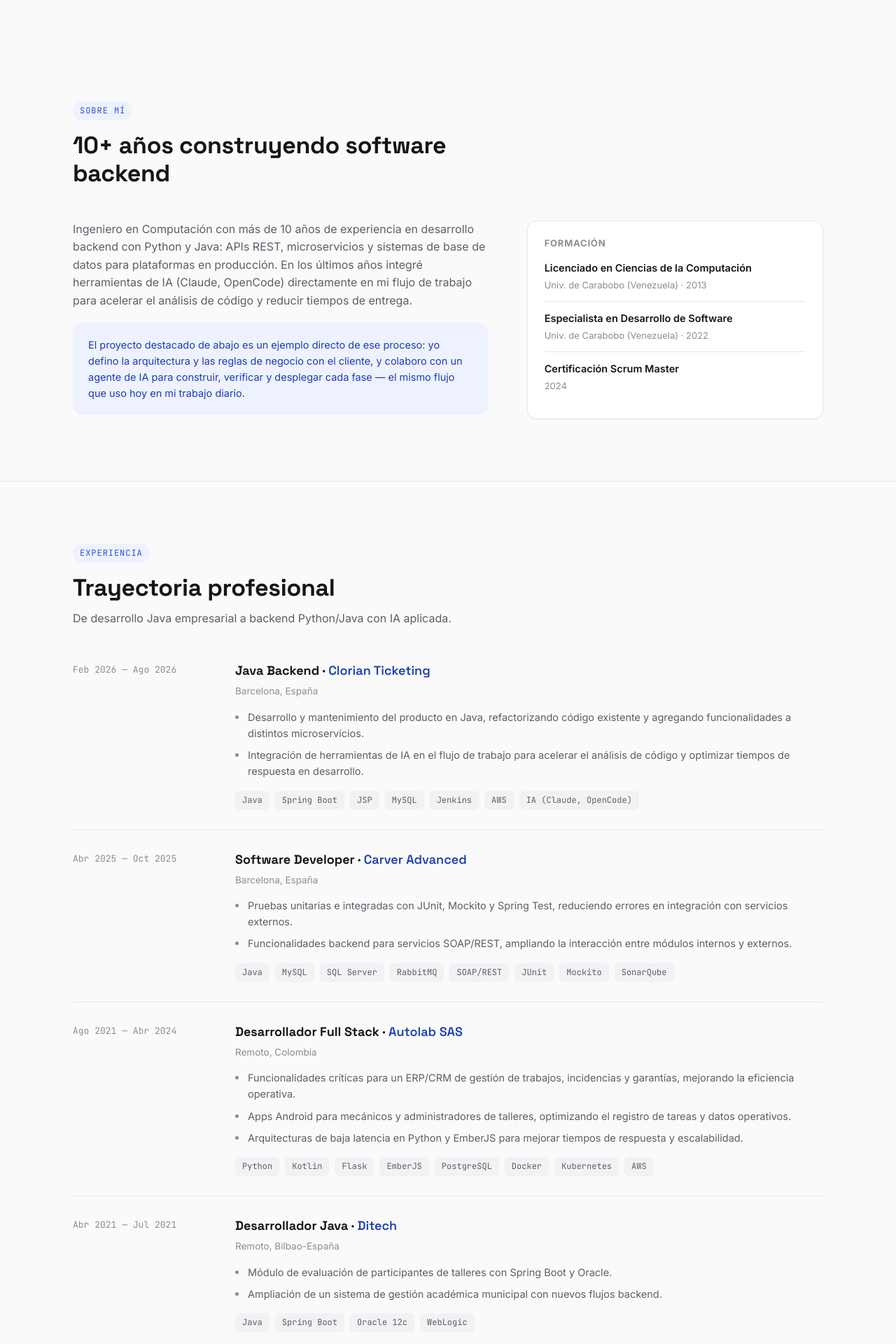
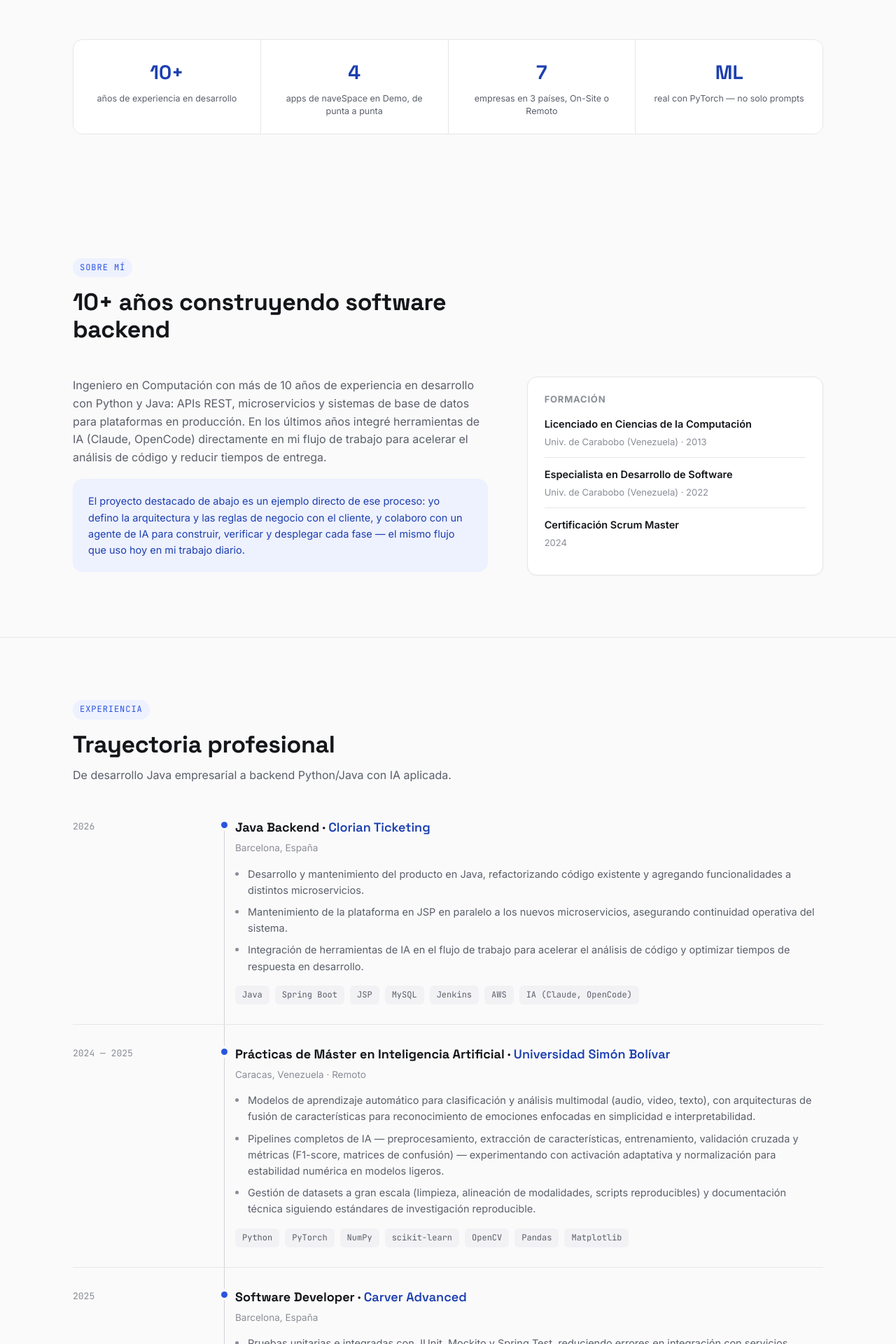
Before and after one commit to darwinrocha85/darwin-rocha-portfolio, a React (Vite) app: page / in a window 1280 px wide. Shown: the part 700-2620 px from the top of the page at 70% size. Built offline with nearby package versions, Linux system fonts and the light colour scheme.

Commit message:
3er push-initial

```diff
--- a/src/App.jsx
+++ b/src/App.jsx
@@ -1,5 +1,6 @@
 import Header from './components/Header'
 import Hero from './components/Hero'
+import Highlights from './components/Highlights'
 import About from './components/About'
 import Experience from './components/Experience'
 import Skills from './components/Skills'
@@ -14,6 +15,7 @@ export default function App() {
       <Header />
       <main>
         <Hero />
+        <Highlights />
         <About />
         <Experience />
         <Skills />
--- a/src/components/About.jsx
+++ b/src/components/About.jsx
@@ -1,8 +1,10 @@
 import { education, profile } from '../data/content'
+import { useReveal } from '../hooks/useReveal'
 
 export default function About() {
+  const { ref, revealed } = useReveal()
   return (
-    <section className="section" id="sobre-mi">
+    <section ref={ref} className={`section reveal${revealed ? ' is-visible' : ''}`} id="sobre-mi">
       <div className="container">
         <div className="section-head">
           <span className="eyebrow">Sobre mí</span>
--- a/src/components/Contact.jsx
+++ b/src/components/Contact.jsx
@@ -1,8 +1,10 @@
 import { profile } from '../data/content'
+import { useReveal } from '../hooks/useReveal'
 
 export default function Contact() {
+  const { ref, revealed } = useReveal()
   return (
-    <section className="section" id="contacto">
+    <section ref={ref} className={`section reveal${revealed ? ' is-visible' : ''}`} id="contacto">
       <div className="container">
         <div className="contact-panel">
           <span className="eyebrow">Contacto</span>
--- a/src/components/Experience.jsx
+++ b/src/components/Experience.jsx
@@ -1,8 +1,10 @@
 import { experience } from '../data/content'
+import { useReveal } from '../hooks/useReveal'
 
 export default function Experience() {
+  const { ref, revealed } = useReveal()
   return (
-    <section className="section" id="experiencia">
+    <section ref={ref} className={`section reveal${revealed ? ' is-visible' : ''}`} id="experiencia">
       <div className="container">
         <div className="section-head">
           <span className="eyebrow">Experiencia</span>
--- a/src/components/FeaturedProject.jsx
+++ b/src/components/FeaturedProject.jsx
@@ -1,12 +1,14 @@
 import { useState } from 'react'
 import { featuredProject } from '../data/content'
+import { useReveal } from '../hooks/useReveal'
 
 export default function FeaturedProject() {
   const [audience, setAudience] = useState('hr')
   const copy = audience === 'hr' ? featuredProject.hrDescription : featuredProject.techDescription
+  const { ref, revealed } = useReveal()
 
   return (
-    <section className="section" id="proyecto-destacado">
+    <section ref={ref} className={`section reveal${revealed ? ' is-visible' : ''}`} id="proyecto-destacado">
       <div className="container">
         <div className="featured">
           <div className="featured-inner">
--- /dev/null
+++ b/src/components/Highlights.jsx
@@ -0,0 +1,18 @@
+import { highlights } from '../data/content'
+
+export default function Highlights() {
+  return (
+    <div className="highlights-strip">
+      <div className="container">
+        <div className="highlights-grid">
+          {highlights.map((item) => (
+            <div className="highlight-tile" key={item.label}>
+              <div className="highlight-value">{item.value}</div>
+              <div className="highlight-label">{item.label}</div>
+            </div>
+          ))}
+        </div>
+      </div>
+    </div>
+  )
+}
--- a/src/components/OtherProjects.jsx
+++ b/src/components/OtherProjects.jsx
@@ -1,8 +1,10 @@
 import { otherProjects } from '../data/content'
+import { useReveal } from '../hooks/useReveal'
 
 export default function OtherProjects() {
+  const { ref, revealed } = useReveal()
   return (
-    <section className="section" id="otros-proyectos">
+    <section ref={ref} className={`section reveal${revealed ? ' is-visible' : ''}`} id="otros-proyectos">
       <div className="container">
         <div className="section-head">
           <span className="eyebrow">Otros proyectos</span>
--- a/src/components/Skills.jsx
+++ b/src/components/Skills.jsx
@@ -1,8 +1,10 @@
 import { skillGroups } from '../data/content'
+import { useReveal } from '../hooks/useReveal'
 
 export default function Skills() {
+  const { ref, revealed } = useReveal()
   return (
-    <section className="section" id="skills">
+    <section ref={ref} className={`section reveal${revealed ? ' is-visible' : ''}`} id="skills">
       <div className="container">
         <div className="section-head">
           <span className="eyebrow">Skills</span>
--- a/src/data/content.js
+++ b/src/data/content.js
@@ -7,28 +7,48 @@ export const profile = {
   linkedin: 'https://linkedin.com/in/darwinrocha',
   cvUrl: '/cv/Darwin_Rocha_CV.pdf',
   summary:
-    'Ingeniero en Computación con más de 10 años de experiencia en desarrollo backend con Python y Java: APIs REST, microservicios y sistemas de base de datos para plataformas en producción. En los últimos años integré herramientas de IA (Claude, OpenCode) directamente en mi flujo de trabajo para acelerar el análisis de código y reducir tiempos de entrega.',
+    'Ingeniero en Computación con más de 10 años de experiencia en desarrollo con Python y Java: APIs REST, microservicios y sistemas de base de datos para plataformas en producción. En los últimos años integré herramientas de IA (Claude, OpenCode) directamente en mi flujo de trabajo para acelerar el análisis de código y reducir tiempos de entrega.',
   aiNote:
     'El proyecto destacado de abajo es un ejemplo directo de ese proceso: yo defino la arquitectura y las reglas de negocio con el cliente, y colaboro con un agente de IA para construir, verificar y desplegar cada fase — el mismo flujo que uso hoy en mi trabajo diario.',
 }
+
+export const highlights = [
+  { value: '10+', label: 'años de experiencia en desarrollo' },
+  { value: '4', label: 'apps de naveSpace en Demo, de punta a punta' },
+  { value: '7', label: 'empresas en 3 países, On-Site o Remoto ' },
+  { value: 'ML', label: 'real con PyTorch — no solo prompts' },
+]
 
 export const experience = [
   {
     company: 'Clorian Ticketing',
     role: 'Java Backend',
     place: 'Barcelona, España',
-    period: 'Feb 2026 — Ago 2026',
+    period: '2026',
     tech: ['Java', 'Spring Boot', 'JSP', 'MySQL', 'Jenkins', 'AWS', 'IA (Claude, OpenCode)'],
     bullets: [
       'Desarrollo y mantenimiento del producto en Java, refactorizando código existente y agregando funcionalidades a distintos microservicios.',
+      'Mantenimiento de la plataforma en JSP en paralelo a los nuevos microservicios, asegurando continuidad operativa del sistema.',
       'Integración de herramientas de IA en el flujo de trabajo para acelerar el análisis de código y optimizar tiempos de respuesta en desarrollo.',
+    ],
+  },
+  {
+    company: 'Universidad Simón Bolívar',
+    role: 'Prácticas de Máster en Inteligencia Artificial',
+    place: 'Caracas, Venezuela · Remoto',
+    period: '2024 — 2025',
+    tech: ['Python', 'PyTorch', 'NumPy', 'scikit-learn', 'OpenCV', 'Pandas', 'Matplotlib'],
+    bullets: [
+      'Modelos de aprendizaje automático para clasificación y análisis multimodal (audio, video, texto), con arquitecturas de fusión de características para reconocimiento de emociones enfocadas en simplicidad e interpretabilidad.',
+      'Pipelines completos de IA — preprocesamiento, extracción de características, entrenamiento, validación cruzada y métricas (F1-score, matrices de confusión) — experimentando con activación adaptativa y normalización para estabilidad numérica en modelos ligeros.',
+      'Gestión de datasets a gran escala (limpieza, alineación de modalidades, scripts reproducibles) y documentación técnica siguiendo estándares de investigación reproducible.',
     ],
   },
   {
     company: 'Carver Advanced',
     role: 'Software Developer',
     place: 'Barcelona, España',
-    period: 'Abr 2025 — Oct 2025',
+    period: '2025',
     tech: ['Java', 'MySQL', 'SQL Server', 'RabbitMQ', 'SOAP/REST', 'JUnit', 'Mockito', 'SonarQube'],
     bullets: [
       'Pruebas unitarias e integradas con JUnit, Mockito y Spring Test, reduciendo errores en integración con servicios externos.',
@@ -39,7 +59,7 @@ export const experience = [
     company: 'Autolab SAS',
     role: 'Desarrollador Full Stack',
     place: 'Remoto, Colombia',
-    period: 'Ago 2021 — Abr 2024',
+    period: '2021 — 2024',
     tech: ['Python', 'Kotlin', 'Flask', 'EmberJS', 'PostgreSQL', 'Docker', 'Kubernetes', 'AWS'],
     bullets: [
       'Funcionalidades críticas para un ERP/CRM de gestión de trabajos, incidencias y garantías, mejorando la eficiencia operativa.',
@@ -48,21 +68,10 @@ export const experience = [
     ],
   },
   {
-    company: 'Ditech',
-    role: 'Desarrollador Java',
-    place: 'Remoto, Bilbao-España',
-    period: 'Abr 2021 — Jul 2021',
-    tech: ['Java', 'Spring Boot', 'Oracle 12c', 'WebLogic'],
-    bullets: [
-      'Módulo de evaluación de participantes de talleres con Spring Boot y Oracle.',
-      'Ampliación de un sistema de gestión académica municipal con nuevos flujos backend.',
-    ],
-  },
-  {
     company: 'GlobalHitss',
     role: 'Desarrollador Java',
     place: 'Bogotá, Colombia',
-    period: 'Ene 2019 — Abr 2021',
+    period: '2019 — 2021',
     tech: ['Java EE', 'PrimeFaces', 'JSF', 'JPA', 'Oracle 12c', 'WebLogic'],
     bullets: [
       'Módulo de agendamiento de técnicos, optimizando asignación y seguimiento de visitas.',
@@ -74,22 +83,24 @@ export const experience = [
     company: 'PetCaribe CA',
     role: 'Coordinador de Tecnología',
     place: 'Mariara, Venezuela',
-    period: 'Mar 2018 — Oct 2018',
+    period: '2018',
     tech: ['Gestión de proyectos', 'Infraestructura IT'],
     bullets: [
-      'Gestión de proyectos tecnológicos y políticas de uso y mantenimiento de infraestructura.',
-      'Coordinación de instalación de redes, equipos y sistemas críticos, con soporte técnico a áreas operativas.',
+      'Gestión de proyectos tecnológicos, definiendo políticas de uso y mantenimiento de infraestructura.',
+      'Coordinación de instalación de redes, equipos y sistemas críticos.',
+      'Soporte técnico a usuarios y áreas operativas de la organización.',
     ],
   },
   {
     company: 'Hecticus Inc',
     role: 'Developer App & Web',
     place: 'Caracas, Venezuela',
-    period: 'Sep 2016 — Oct 2017',
+    period: '2016 — 2017',
     tech: ['PHP', 'Laravel', 'Java', 'Spring Boot', 'Angular', 'MySQL'],
     bullets: [
-      'Módulos web con Laravel/PHP a partir de requerimientos de negocio.',
-      'Componentes en Spring Boot para extender funcionalidades internas de administración de clientes corporativos.',
+      'Análisis de requerimientos de negocio e implementación de módulos web con Laravel/PHP.',
+      'Desarrollo de componentes en Spring Boot para extender funcionalidades internas.',
+      'Soluciones para la administración y distribución del producto entre clientes corporativos.',
     ],
   },
 ]
@@ -106,7 +117,10 @@ export const skillGroups = [
   { label: 'Datos', items: ['MySQL', 'PostgreSQL', 'SQLite', 'Oracle 12c', 'H2', 'SQL Server'] },
   { label: 'Infraestructura', items: ['Docker', 'Kubernetes', 'AWS', 'Jenkins', 'Linux', 'WebLogic'] },
   { label: 'Calidad & Testing', items: ['JUnit', 'Mockito', 'Spring Test', 'SonarQube'] },
-  { label: 'IA aplicada', items: ['Claude', 'OpenCode', 'Flujos de desarrollo asistido por IA'] },
+  {
+    label: 'IA aplicada',
+    items: ['PyTorch', 'scikit-learn', 'OpenCV', 'Pandas', 'NumPy', 'Matplotlib', 'Claude', 'OpenCode'],
+  },
 ]
 
 export const featuredProject = {
--- /dev/null
+++ b/src/hooks/useReveal.js
@@ -0,0 +1,34 @@
+import { useEffect, useRef, useState } from 'react'
+
+/**
+ * Reveals an element (fade + slight rise) the first time it scrolls into view.
+ * Respects prefers-reduced-motion by showing content immediately.
+ */
+export function useReveal() {
+  const ref = useRef(null)
+  const [visible, setVisible] = useState(false)
+
+  useEffect(() => {
+    const node = ref.current
+    if (!node) return undefined
+
+    if (window.matchMedia('(prefers-reduced-motion: reduce)').matches) {
+      setVisible(true)
+      return undefined
+    }
+
+    const observer = new IntersectionObserver(
+      ([entry]) => {
+        if (entry.isIntersecting) {
+          setVisible(true)
+          observer.disconnect()
+        }
+      },
+      { threshold: 0.12 },
+    )
+    observer.observe(node)
+    return () => observer.disconnect()
+  }, [])
+
+  return { ref, revealed: visible }
+}
--- a/src/index.css
+++ b/src/index.css
@@ -68,6 +68,28 @@ ul {
 button {
   font-family: inherit;
   cursor: pointer;
+}
+
+/* Scroll reveal */
+.reveal {
+  opacity: 0;
+  transform: translateY(18px);
+  transition: opacity 0.7s ease, transform 0.7s ease;
+}
+
+.reveal.is-visible {
+  opacity: 1;
+  transform: none;
+}
+
+@media (prefers-reduced-motion: reduce) {
+  .reveal {
+    transition: none;
+  }
+
+  html {
+    scroll-behavior: auto;
+  }
 }
 
 .container {
@@ -160,12 +182,29 @@ button {
 }
 
 .nav-links a {
+  position: relative;
   color: var(--text-muted);
   transition: color 0.15s ease;
 }
 
+.nav-links a::after {
+  content: '';
+  position: absolute;
+  left: 0;
+  right: 100%;
+  bottom: -4px;
+  height: 2px;
+  background: var(--accent);
+  border-radius: 2px;
+  transition: right 0.2s ease;
+}
+
 .nav-links a:hover {
   color: var(--text);
+}
+
+.nav-links a:hover::after {
+  right: 0;
 }
 
 .nav-cta {
@@ -204,8 +243,14 @@ button {
   white-space: nowrap;
 }
 
+.btn:hover {
+  transform: translateY(-1px);
+  box-shadow: var(--shadow-sm);
+}
+
 .btn:active {
   transform: translateY(1px);
+  box-shadow: none;
 }
 
 .btn-primary {
@@ -233,8 +278,81 @@ button {
 }
 
 /* Hero */
+@keyframes fadeUp {
+  from {
+    opacity: 0;
+    transform: translateY(14px);
+  }
+  to {
+    opacity: 1;
+    transform: none;
+  }
+}
+
 .hero {
+  position: relative;
   padding: 120px 0 96px;
+  overflow: hidden;
+}
+
+.hero::before {
+  content: '';
+  position: absolute;
+  inset: 0;
+  background-image: radial-gradient(var(--border-strong) 1px, transparent 1px);
+  background-size: 26px 26px;
+  -webkit-mask-image: radial-gradient(ellipse 55% 65% at 50% 0%, black 35%, transparent 85%);
+  mask-image: radial-gradient(ellipse 55% 65% at 50% 0%, black 35%, transparent 85%);
+  opacity: 0.6;
+  pointer-events: none;
+}
+
+.hero .container {
+  position: relative;
+}
+
+.hero-kicker,
+.hero h1,
+.hero .role,
+.hero .summary,
+.hero-actions,
+.hero-meta {
+  animation: fadeUp 0.7s ease both;
+}
+
+.hero-kicker {
+  animation-delay: 0s;
+}
+
+.hero h1 {
+  animation-delay: 0.08s;
+}
+
+.hero .role {
+  animation-delay: 0.16s;
+}
+
+.hero .summary {
+  animation-delay: 0.24s;
+}
+
+.hero-actions {
+  animation-delay: 0.32s;
+}
+
+.hero-meta {
+  animation-delay: 0.4s;
+}
+
+@media (prefers-reduced-motion: reduce) {
+  .hero-kicker,
+  .hero h1,
+  .hero .role,
+  .hero .summary,
+  .hero-actions,
+  .hero-meta {
+    animation: none;
+  }
 }
 
 .hero-kicker {
@@ -300,6 +418,55 @@ button {
   color: var(--accent);
 }
 
+/* Highlights strip */
+.highlights-strip {
+  padding: 0 0 88px;
+  animation: fadeUp 0.7s ease both;
+  animation-delay: 0.48s;
+}
+
+@media (prefers-reduced-motion: reduce) {
+  .highlights-strip {
+    animation: none;
+  }
+}
+
+.highlights-grid {
+  display: grid;
+  grid-template-columns: repeat(4, 1fr);
+  gap: 1px;
+  background: var(--border);
+  border: 1px solid var(--border);
+  border-radius: var(--radius-md);
+  overflow: hidden;
+}
+
+.highlight-tile {
+  background: var(--surface);
+  padding: 24px 18px;
+  text-align: center;
+}
+
+.highlight-value {
+  font-family: var(--display);
+  font-size: 28px;
+  font-weight: 700;
+  color: var(--accent-strong);
+}
+
+.highlight-label {
+  margin-top: 6px;
+  font-size: 12.5px;
+  line-height: 1.4;
+  color: var(--text-muted);
+}
+
+@media (max-width: 720px) {
+  .highlights-grid {
+    grid-template-columns: repeat(2, 1fr);
+  }
+}
+
 /* About */
 .about-grid {
   display: grid;
@@ -328,6 +495,13 @@ button {
   border-radius: var(--radius-md);
   padding: 24px;
   box-shadow: var(--shadow-sm);
+  transition: transform 0.2s ease, box-shadow 0.2s ease, border-color 0.2s ease;
+}
+
+.education-card:hover {
+  transform: translateY(-3px);
+  box-shadow: var(--shadow-md);
+  border-color: var(--border-strong);
 }
 
 .education-card h3 {
@@ -366,7 +540,18 @@ button {
   position: relative;
 }
 
+.timeline::before {
+  content: '';
+  position: absolute;
+  left: 216px;
+  top: 8px;
+  bottom: 8px;
+  width: 1px;
+  background: var(--border-strong);
+}
+
 .timeline-item {
+  position: relative;
   display: grid;
   grid-template-columns: 200px 1fr;
   gap: 32px;
@@ -374,9 +559,26 @@ button {
   border-top: 1px solid var(--border);
 }
 
+.timeline-item::after {
+  content: '';
+  position: absolute;
+  left: 216px;
+  top: 34px;
+  width: 9px;
+  height: 9px;
+  border-radius: 999px;
+  background: var(--accent);
+  transform: translateX(-4px);
+  box-shadow: 0 0 0 4px var(--bg);
+}
+
 .timeline-item:first-child {
   border-top: none;
   padding-top: 0;
+}
+
+.timeline-item:first-child::after {
+  top: 6px;
 }
 
 .timeline-period {
@@ -454,6 +656,13 @@ button {
   border: 1px solid var(--border);
   border-radius: var(--radius-md);
   padding: 22px;
+  transition: transform 0.2s ease, box-shadow 0.2s ease, border-color 0.2s ease;
+}
+
+.skill-card:hover {
+  transform: translateY(-3px);
+  box-shadow: var(--shadow-md);
+  border-color: var(--border-strong);
 }
 
 .skill-card h3 {
@@ -599,6 +808,13 @@ button {
   display: flex;
   flex-direction: column;
   gap: 12px;
+  transition: transform 0.2s ease, border-color 0.2s ease, background 0.2s ease;
+}
+
+.app-card:hover {
+  transform: translateY(-3px);
+  background: rgba(255, 255, 255, 0.09);
+  border-color: rgba(255, 255, 255, 0.24);
 }
 
 .app-card .label {
@@ -669,6 +885,13 @@ button {
   background: var(--surface);
   display: flex;
   flex-direction: column;
+  transition: transform 0.2s ease, box-shadow 0.2s ease, border-color 0.2s ease;
+}
+
+.project-card:hover {
+  transform: translateY(-4px);
+  box-shadow: var(--shadow-md);
+  border-color: var(--border-strong);
 }
 
 .project-card-swatch {
@@ -782,6 +1005,11 @@ button {
     gap: 8px;
   }
 
+  .timeline::before,
+  .timeline-item::after {
+    display: none;
+  }
+
   .featured,
   .contact-panel {
     padding: 36px 24px;
```
Also changed, not shown: 1 other file (tests, documents, lock files or other folders).
